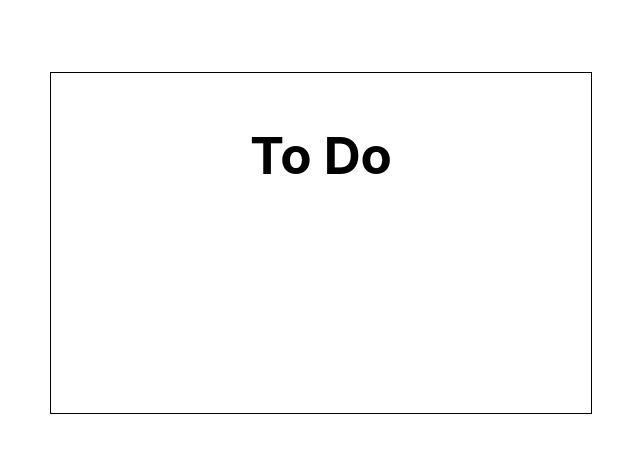
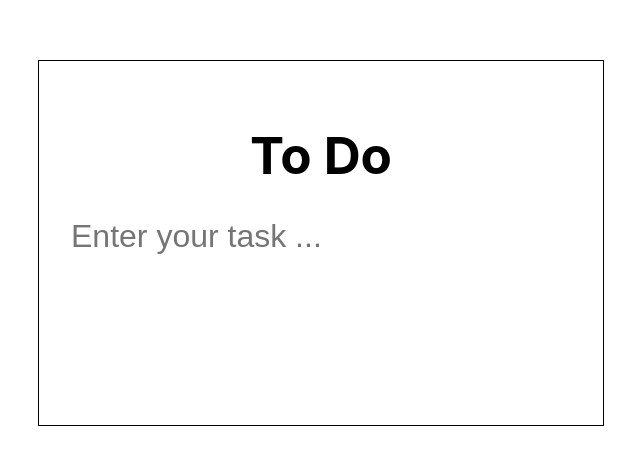
Before and after one commit to jatempa/todo-app-react, a React (Vite) app: page / in a window 1280 px wide. Shown: the part 157-622 px from the top of the page, without its empty margins (319-959 px from the left). Built offline with nearby package versions, Linux system fonts and the light colour scheme.

Commit message:
Add new item and clear input

```diff
--- a/src/App.jsx
+++ b/src/App.jsx
@@ -1,13 +1,41 @@
+import { v4 as uuidv4 } from 'uuid';
+import { useState } from 'react';
 import Card from './components/Card';
+import CustomTaskInput from './components/CustomTaskInput';
 import Header from './components/Header';
 
 function App() {
+  const [task, setTask] = useState('');
+  const [items, setItems] = useState([]);
+
+  const addTask = (event) => {
+    if (event.key === 'Enter') {
+      if (!task || task.length === 0) return;
+
+      const newItem = {
+        id: uuidv4(),
+        title: task,
+        done: false,
+      };
+
+      setItems([...items, newItem]);
+      setTask('');
+    }
+  };
+
+  const handleChange = (event) => {
+    setTask(event.target.value);
+  };
+
   return (
-    <div id='app'>
-      <Card className='card'>
-        <Header>To Do</Header>
-      </Card>
-    </div>
+    <Card id='app' className='card'>
+      <Header>To Do</Header>
+      <CustomTaskInput
+        task={task}
+        addTask={addTask}
+        handleChange={handleChange}
+      />
+    </Card>
   );
 }
 
```
